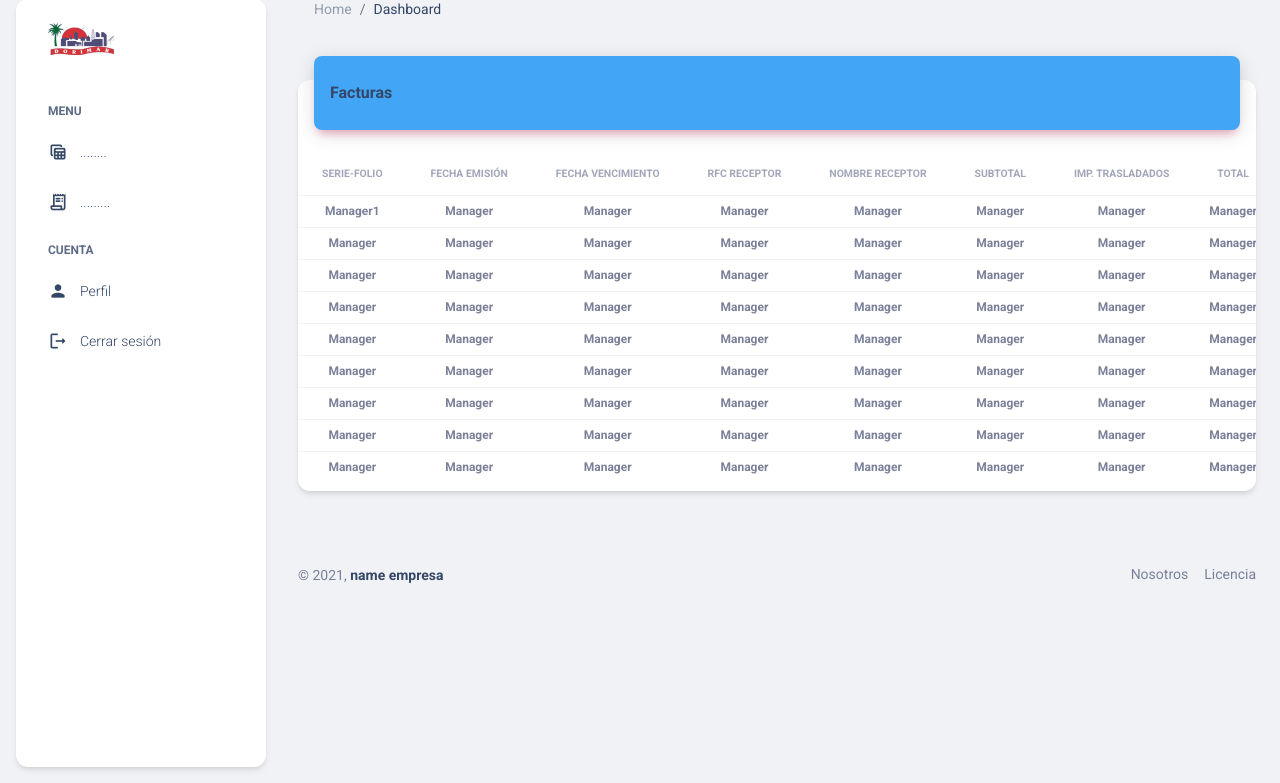
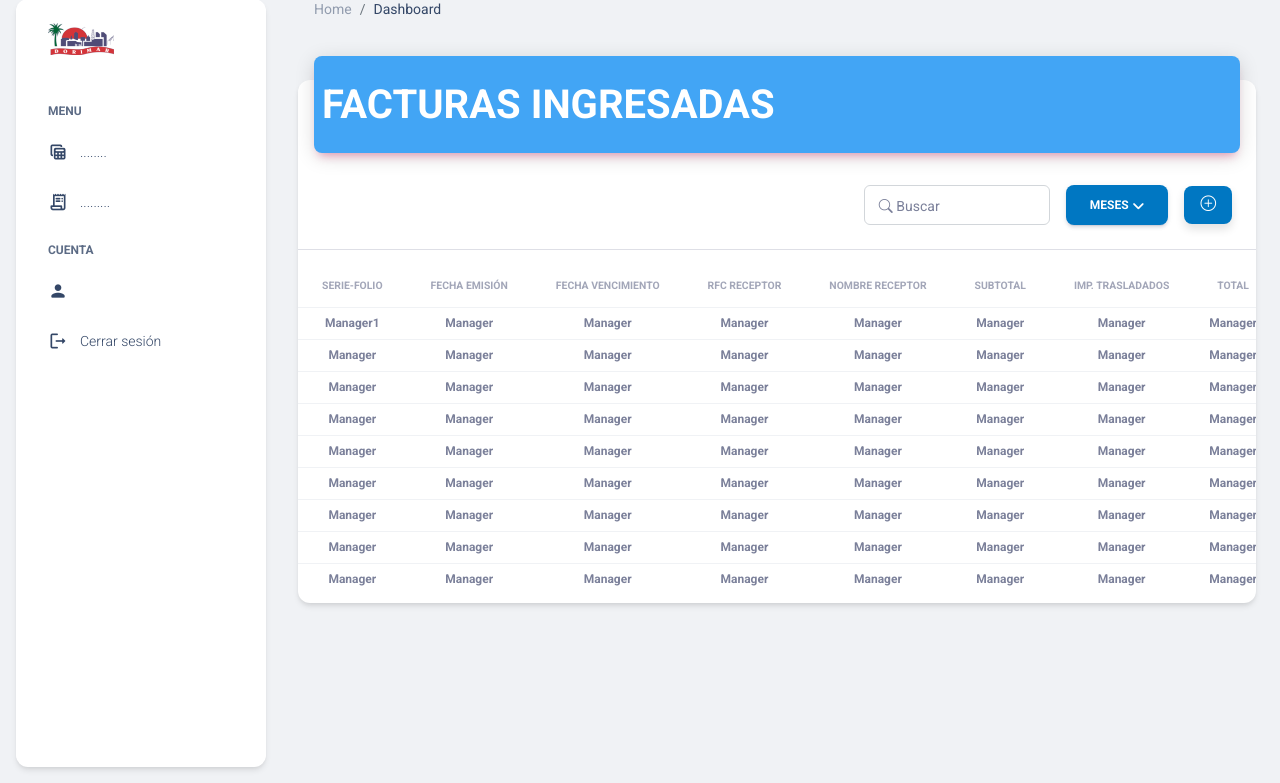
Before and after one commit to RicardoAnconaC/dorimar-sistema, a PHP site: page /home.php in a window 1280 px wide. Shown: the part 17-800 px from the top of the page. Run offline with PHP 8.4, Linux system fonts and the light colour scheme; the visitor is signed in with stand-in values (Sample User, id 1); some libraries are stand-ins or nearby versions.

Commit message:
actializacion

```diff
--- a/home.php
+++ b/home.php
@@ -31,9 +31,74 @@ session_start();
   <link href="https://fonts.googleapis.com/icon?family=Material+Icons+Round" rel="stylesheet">
   <!-- CSS Files -->
   <link id="pagestyle" href="./assets/css/material-dashboard.css?v=3.0.0" rel="stylesheet" />
+  <link rel="stylesheet" href="https://cdn.jsdelivr.net/npm/bootstrap-icons@1.7.1/font/bootstrap-icons.css">
+
+
+
   <style>
-      .text-white {
+      /* .text-white {
         color: #344767 !important;
+      }
+ */
+      .text-oscuro {
+        color: #344767 !important;
+      }
+      .btn-secondary{
+        background-color: #0077c2 !important;
+      }
+
+      .btn-secondary:hover{
+        background-color: #42a5f5 !important;
+      }
+
+      .btn-primary{
+        background-color: #1faa00 !important;
+      }
+
+      .btn-primary:hover{
+        background-color: #64dd17 !important;
+      }
+
+      .btn-primary:active{
+        background-color: #64dd17 !important;
+      }
+
+      .bg-headerTb{
+        background-color: #42a5f5 !important;
+      }
+
+      /*inputs*/
+
+      .input-group.input-group-outline.is-focused .form-label + .form-control, .input-group.input-group-outline.is-filled .form-label + .form-control {
+      border-color: #0077c2 !important;
+      border-top-color: transparent !important;
+      box-shadow: inset 1px 0 #0077c2, inset -1px 0 #0077c2, inset 0 -1px #0077c2;
+      }
+
+      .input-group.input-group-outline.is-focused .form-label, .input-group.input-group-outline.is-filled .form-label {
+        width: 100%;
+        height: 100%;
+        font-size: 0.6875rem !important;
+        color: #0077c2 !important;
+        display: flex;
+        line-height: 1.25 !important;
+      }
+
+      .input-group.input-group-outline.is-focused .form-label:before, .input-group.input-group-outline.is-focused .form-label:after, .input-group.input-group-outline.is-filled .form-label:before, .input-group.input-group-outline.is-filled .form-label:after {
+        border-top-color: #0077c2 !important;
+        box-shadow: inset 0 1px #0077c2 !important;
+      }
+
+      h6{
+        font-size: 2.5rem !important;
+      }
+
+      .button {
+    background-color: Transparent !important;
+    background-repeat: no-repeat !important;
+    border: none !important;
+    cursor: pointer !important;
+    overflow: hidden !important;
 }
   </style>
 </head>
@@ -44,7 +109,7 @@ session_start();
       <i class="fas fa-times p-3 cursor-pointer text-white opacity-5 position-absolute end-0 top-0 d-none d-xl-none" aria-hidden="true" id="iconSidenav"></i>
       <a class="navbar-brand m-0" href="" target="_blank">
         <img src="./assets/img/imagenes/dorimar.png" class="navbar-brand-img h-100" alt="main_logo">
-        <span class="ms-1 font-weight-bold text-white"></span><!-- tiulo -->
+        <span class="ms-1 font-weight-bold text-oscuro"></span><!-- tiulo -->
       </a>
     </div>
     <hr class="horizontal light mt-0 mb-2">
@@ -57,16 +122,16 @@ session_start();
         </li>
 
         <li class="nav-item">
-          <a class="nav-link text-white " href="#">
-            <div class="text-white text-center me-2 d-flex align-items-center justify-content-center">
+          <a class="nav-link text-oscuro " href="#">
+            <div class="text-oscuro text-center me-2 d-flex align-items-center justify-content-center">
               <i class="material-icons opacity-10">table_view</i>
             </div>
             <span class="nav-link-text ms-1">........</span>
           </a>
         </li>
         <li class="nav-item">
-          <a class="nav-link text-white " href="#">
-            <div class="text-white text-center me-2 d-flex align-items-center justify-content-center">
+          <a class="nav-link text-oscuro " href="#">
+            <div class="text-oscuro text-center me-2 d-flex align-items-center justify-content-center">
               <i class="material-icons opacity-10">receipt_long</i>
             </div>
             <span class="nav-link-text ms-1">.........</span>
@@ -83,19 +148,19 @@ session_start();
           </a>
         </li> -->
         <li class="nav-item mt-3">
-          <h6 class="ps-4 ms-2 text-uppercase text-xs text-white font-weight-bolder opacity-8">Cuenta</h6>
+          <h6 class="ps-4 ms-2 text-uppercase text-xs text-oscuro font-weight-bolder opacity-8">Cuenta</h6>
         </li>
         <li class="nav-item">
           <a class="nav-link text-white ">
-            <div class="text-white text-center me-2 d-flex align-items-center justify-content-center">
+            <div class="text-oscuro text-center me-2 d-flex align-items-center justify-content-center">
               <i class="material-icons opacity-10">person</i>
             </div>
             <span class="nav-link-text ms-1">Perfil</span>
           </a>
         </li>
         <li class="nav-item">
-          <a class="nav-link text-white " href="log" data-bs-toggle="modal" data-bs-target="#logaut">
-            <div class="text-white text-center me-2 d-flex align-items-center justify-content-center">
+          <a class="nav-link text-oscuro " href="log" data-bs-toggle="modal" data-bs-target="#logaut">
+            <div class="text-oscuro text-center me-2 d-flex align-items-center justify-content-center">
               <i class="material-icons opacity-10">logout</i>
             </div>
             <span class="nav-link-text ms-1"> Cerrar sesión</span>
@@ -126,10 +191,6 @@ session_start();
 
           </div>
           <ul class="navbar-nav  justify-content-end">
-
-
-
-
             <!-- <li class="nav-item d-flex align-items-center">
               <a href="javascript:;" class="nav-link text-body font-weight-bold px-0">
                 <i class="fa fa-sign-out me-sm-1" ></i>
@@ -229,31 +290,6 @@ session_start();
       </div>
     </nav>
     <!-- End Navbar -->
-    <style>
-      .btn-secondary{
-        background-color: #0077c2 !important;
-      }
-
-      .btn-secondary:hover{
-        background-color: #42a5f5 !important;
-      }
-
-      .btn-primary{
-        background-color: #1faa00 !important;
-      }
-
-      .btn-primary:hover{
-        background-color: #64dd17 !important;
-      }
-
-      .btn-primary:active{
-        background-color: #64dd17 !important;
-      }
-
-      .bg-headerTb{
-        background-color: #42a5f5 !important;
-      }
-    </style>
 
     <div class="container-fluid" >
     <!-- Modal -->
@@ -262,7 +298,8 @@ session_start();
           <div class="modal-content">
             <div class="modal-header">
               <h5 class="modal-title" id="exampleModalLabel">Cerrar sesión</h5>
-            <button type="button" class="btn-close" data-bs-dismiss="modal" aria-label="Close"></button>
+              <!-- <button type="button" class="btn-close" data-bs-dismiss="modal" aria-label="Close"></button> -->
+              <button type="button" name='cerrar' class="text-secondary button"  data-bs-dismiss="modal"  aria-label="Close" ><i class="bi bi-x-lg"></i></button>
             </div>
             <div class="modal-body">
               ...
@@ -270,7 +307,7 @@ session_start();
             <div class="modal-footer">
 
               <form action="session.php" method="POST">
-              <input type="submit" name='submit' class="btn btn-secondary" value='Confirmar'></input>
+                <input type="submit" name='submit' class="btn btn-secondary m-0" value='Confirmar'></input>
               </form>
 
             </div>
@@ -282,16 +319,74 @@ session_start();
 
     <div class="container-fluid py-4" id="main">
       <div class="row">
+
         <div class="col-12">
           <div class="card my-4">
 
-            <div class="card-header p-0 position-relative mt-n4 mx-3 z-index-2">
-              <div class="bg-headerTb shadow-primary border-radius-lg pt-4 pb-3">
-                <h6 class="text-white text-capitalize ps-3">Facturas</h6>
+            <div class="card-header p-0 position-relative mt-n4 mx-3 z-index-2 ">
+              <div class="bg-headerTb shadow-primary border-radius-lg pt-0 pb-0 px-2">
+
+                <div class="d-flex align-items-center py-3">
+                  <div class=" flex-grow-1 bd-highlight ">
+                    <h6 class="text-white text-capitalize p-0 m-0">FACTURAS INGRESADAS</h6>
+                  </div>
+                  <!-- <div class="p-2 bd-highlight">
+                    <div class="input-group input-group-outline">
+                      <label class="form-label">Filtro:</label>
+                      <input name="" type="text" class="form-control" placeholder="" aria-label="" aria-describedby="basic-addon1" required>
+                    </div>
+
+                  </div>
+                  <div class="p-2 bd-highlight ">
+                    <input type="" name='' class="btn btn-primary btn-sm  m-0" value='Agregar Factura'></input>
+                  </div> -->
+
+                </div>
+
+              </div>
+
+            </div>
+
+            <div class="card-body px-0 pb-2">
+            <div class="d-flex align-items-center px-3">
+                  <div class=" flex-grow-1 bd-highlight ">
+
+                  </div>
+
+                  <div class="p-2 bd-highlight">
+                    <div class="input-group input-group-outline">
+                      <label class="form-label"><i class="bi bi-search"></i>&nbsp;Buscar  </label>
+                      <input name="" type="text" class="form-control" placeholder="" aria-label="" aria-describedby="basic-addon1" required>
+                    </div>
+                  </div>
+                  <div class="p-2 bd-highlight ">
+                    <div class="dropdown">
+                      <a class="btn btn-secondary dropdown-toggle m-0" href="#" role="button" id="dropdownMenuLink" data-bs-toggle="dropdown" aria-expanded="false">Meses</a>
+
+                      <ul class="dropdown-menu" aria-labelledby="dropdownMenuLink">
+                        <li><a class="dropdown-item" href="#">Enero</a></li>
+                        <li><a class="dropdown-item" href="#">Febrero</a></li>
+                        <li><a class="dropdown-item" href="#">Marzo</a></li>
+                        <li><a class="dropdown-item" href="#">Abril</a></li>
+                        <li><a class="dropdown-item" href="#">Mayo</a></li>
+                        <li><a class="dropdown-item" href="#">Junio</a></li>
+                        <li><a class="dropdown-item" href="#">Julio</a></li>
+                        <li><a class="dropdown-item" href="#">Agosto</a></li>
+                        <li><a class="dropdown-item" href="#">Septiembre</a></li>
+                        <li><a class="dropdown-item" href="#">Octubre</a></li>
+                        <li><a class="dropdown-item" href="#">Noviembre</a></li>
+                        <li><a class="dropdown-item" href="#">Diciembre</a></li>
+                      </ul>
+                    </div>
+
+                  </div>
+                  <div class="p-2 bd-highlight ">
+                    <button type="button" class="btn btn-secondary btn-sm shadow-sm m-0"title="Agregar nueva factura" ><i style="font-size: 1.3em;"class="bi bi-plus-circle"></i></button>
                   </div>
                 </div>
 
-            <div class="card-body px-0 pb-2">
+                <hr>
+
               <div class="table-responsive p-0">
                 <table class="table align-items-center mb-0">
                   <thead>
@@ -311,7 +406,6 @@ session_start();
                       <th class="text-uppercase text-secondary text-xxs font-weight-bolder opacity-7">PDF</th>
                       <th class="text-uppercase text-secondary text-xxs font-weight-bolder opacity-7">XML</th>
                       <th class="text-uppercase text-secondary text-xxs font-weight-bolder opacity-7">DIAS TRANSCURRIDOS</th>
-
                     </tr>
                   </thead>
                   <tbody class="text-center">
@@ -750,7 +844,7 @@ session_start();
 
 
 
-    <footer class="footer py-4  ">
+    <!-- <footer class="footer py-4  ">
         <div class="container-fluid">
           <div class="row align-items-center justify-content-lg-between">
             <div class="col-lg-6 mb-lg-0 mb-4">
@@ -772,56 +866,20 @@ session_start();
             </div>
           </div>
         </div>
-    </footer>
+    </footer> -->
 
 
   </main>
 
-  <div class="fixed-plugin">
+
+  <!--   Core JS Files   -->
 
 
-          <!-- <button class="btn bg-gradient-dark px-3 mb-2 ms-2" data-class="bg-white" onclick="sidebarType(this)" style="display: none;">White</button> -->
-
-  </div>
-  <!--   Core JS Files   -->
-
-  <style>
-    footer{ position:fixed; bottom:0px}
-    footer{ position:relative;}
-
-  </style>
 
   <script src="https://cdn.jsdelivr.net/npm/@popperjs/core@2.9.2/dist/umd/popper.min.js" integrity="sha384-IQsoLXl5PILFhosVNubq5LC7Qb9DXgDA9i+tQ8Zj3iwWAwPtgFTxbJ8NT4GN1R8p" crossorigin="anonymous"></script>
   <script src="https://cdn.jsdelivr.net/npm/bootstrap@5.0.2/dist/js/bootstrap.min.js" integrity="sha384-cVKIPhGWiC2Al4u+LWgxfKTRIcfu0JTxR+EQDz/bgldoEyl4H0zUF0QKbrJ0EcQF" crossorigin="anonymous"></script>
+
   <script async defer src="./assets/js/proyecto-js.js"></script>
-  <!-- <script src="https://ajax.googleapis.com/ajax/libs/jquery/3.2.1/jquery.min.js"></script>
-      <script>
-       footer = function(){
-     /*el alto que tiene el navegador*/
-     $alto_navegador= $(window).height();
-     /*el alto que tiene el contenido de la pagina*/
-     $alto_documento= $(document).height();
-     /*  aqui condicionamos si el alto del contenido
-      *  es mayor que
-      *  el alto del navegador*/
-     if ($alto_documento>$alto_navegador)
-     {
-         /* si es mayor es que tiene un contenido mas
-          * largo que el alto del navegador y entonces lo dejamos a relativo*/
-         $("footer").css({"position":"relative"})
-         console.log("relative");
-     }
-     else
-     {
-         /* si el alto del contenido es menor que el alto del navegador es que
-          * tenemos espacio vacio y le mandamos abajo*/
-         $("footer").css({"position":"fixed"})
-         console.log("fixed");
-     }
-
- }
- footer();
-      </script> -->
 
 
 
--- a/login.php
+++ b/login.php
@@ -76,7 +76,7 @@ session_start();
       <div class="modal-header">
         <h5 class="modal-title" id="exampleModalLabel">Recuperar tu contraseña</h5>
         <!-- <button type="button" class="btn-close" data-bs-dismiss="modal" aria-label="Close"></button> -->
-        <button type="button" name='enviar' class="text-secondary button"  data-bs-dismiss="modal"  aria-label="Close" ><i class="bi bi-x-lg"></i></button>
+        <button type="button" name='cerrar' class="text-secondary button"  data-bs-dismiss="modal"  aria-label="Close" ><i class="bi bi-x-lg"></i></button>
       </div>
       <div class="modal-body">
 
```
Lines whose indentation alone changed are shown as unchanged.
